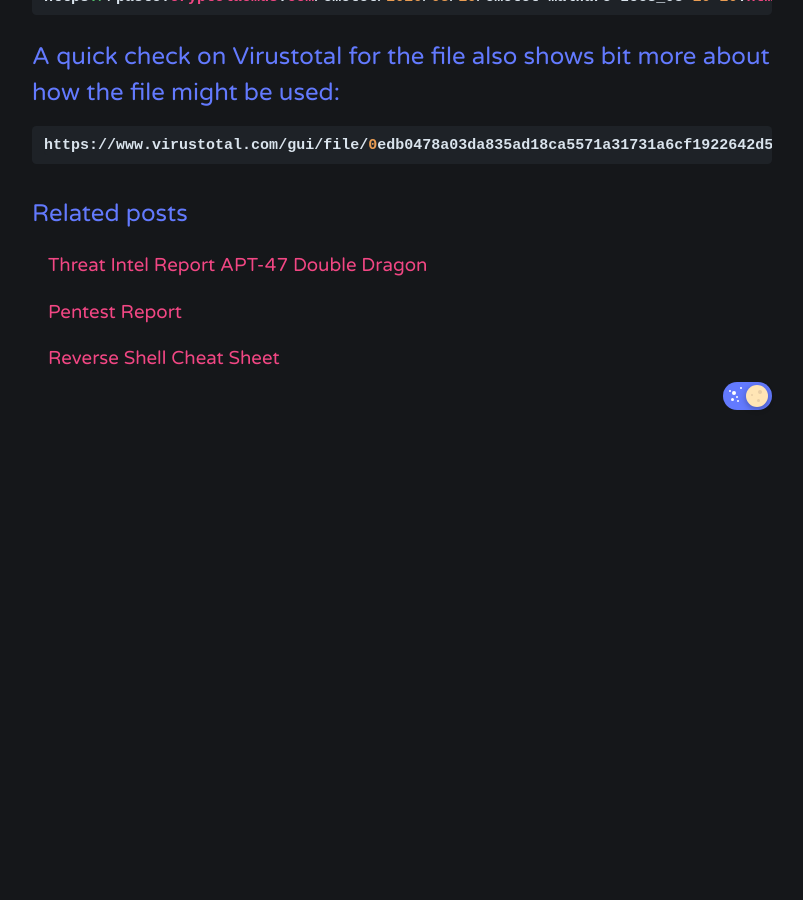
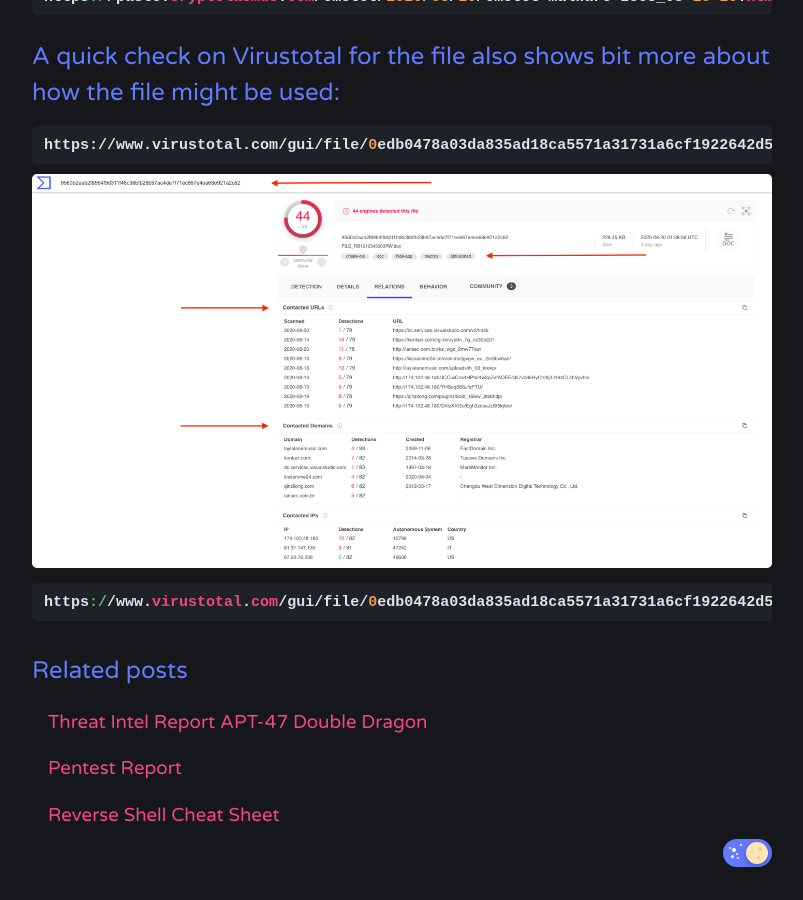
Before and after one commit to Rayferrufino/Rayferrufino.github.io, a Jekyll site: the page built from _posts/2020-12-27-Threat Hunting Report.md, in a window 1280 px wide and 900 px high, scrolled down 3081 px. Shown: the whole window, without its empty margins (238-1041 px from the left). Built offline with Jekyll 4.4.1, drawn with Linux system fonts in a browser that asks for light colours; comment, search, counter and statistics services are not loaded; before the commit the page ends 3524 px from its top, so only the background shows below that.

Commit message:
Update 2020-12-27-Threat Hunting Report.md

````diff
--- a/_posts/2020-12-27-Threat Hunting Report.md
+++ b/_posts/2020-12-27-Threat Hunting Report.md
@@ -60,3 +60,9 @@
 ```python
 https://www.virustotal.com/gui/file/0edb0478a03da835ad18ca5571a31731a6cf1922642d5ffd2940ec40dfdbae13/relations
 ```
+
+![alt text](https://Rayferrufino.github.io/assets/pic3.png "Logo Title Text 1")
+
+```ruby
+https://www.virustotal.com/gui/file/0edb0478a03da835ad18ca5571a31731a6cf1922642d5ffd2940ec40dfdbae13/behavior/Lastline
+```
````
